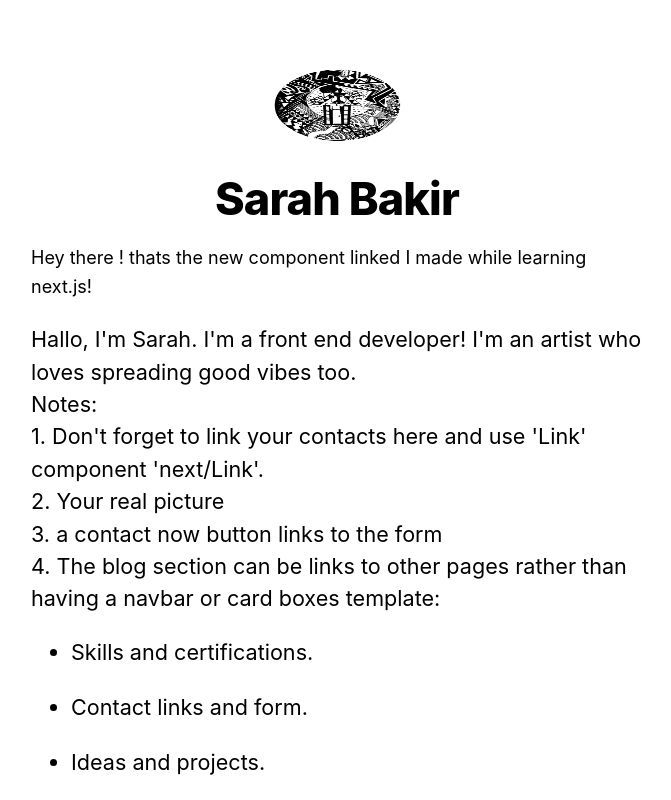
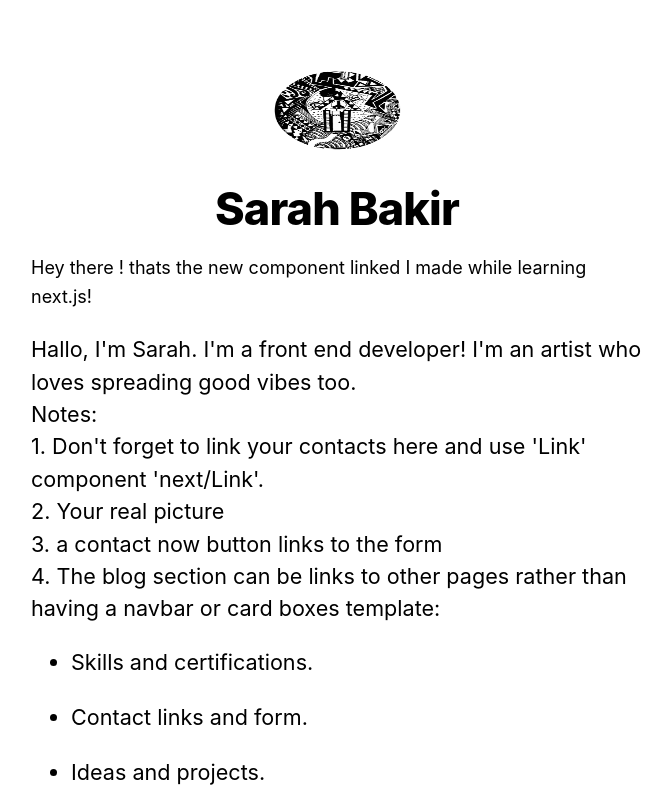
Before and after one commit to sarahkbakir/portfolio2, a Next.js app: page / in a window 1280 px wide. Shown: the top 800 px of the page, without its empty margins (303-974 px from the left). Built offline with nearby package versions, Linux system fonts and the light colour scheme.

Commit message:
layout changes

```diff
--- a/components/layout.js
+++ b/components/layout.js
@@ -32,7 +32,7 @@ export default function Layout({ children, home }) {
               priority
               src="/images/profile.jpg"
               className={utilStyles.borderCircle}
-              height={100}
+              height={110}
               width={130}
               alt={name}
             />
```
